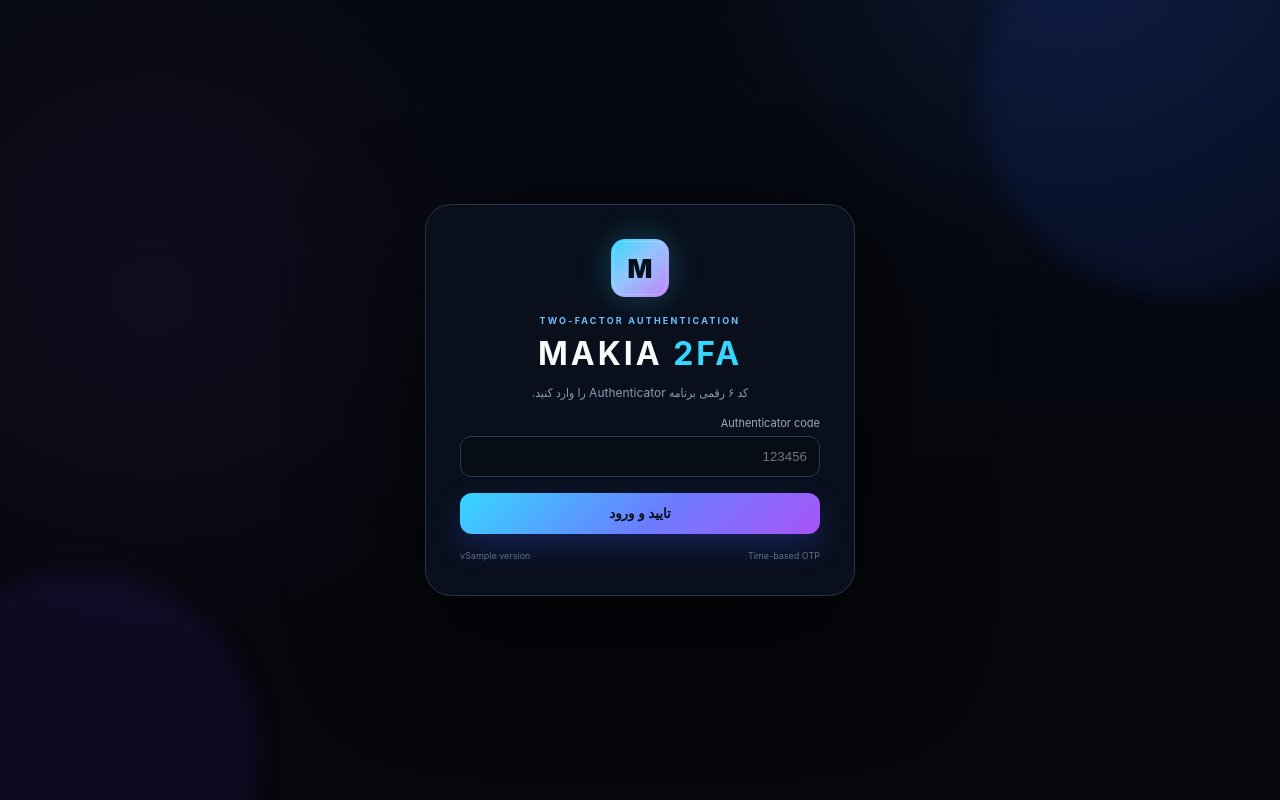
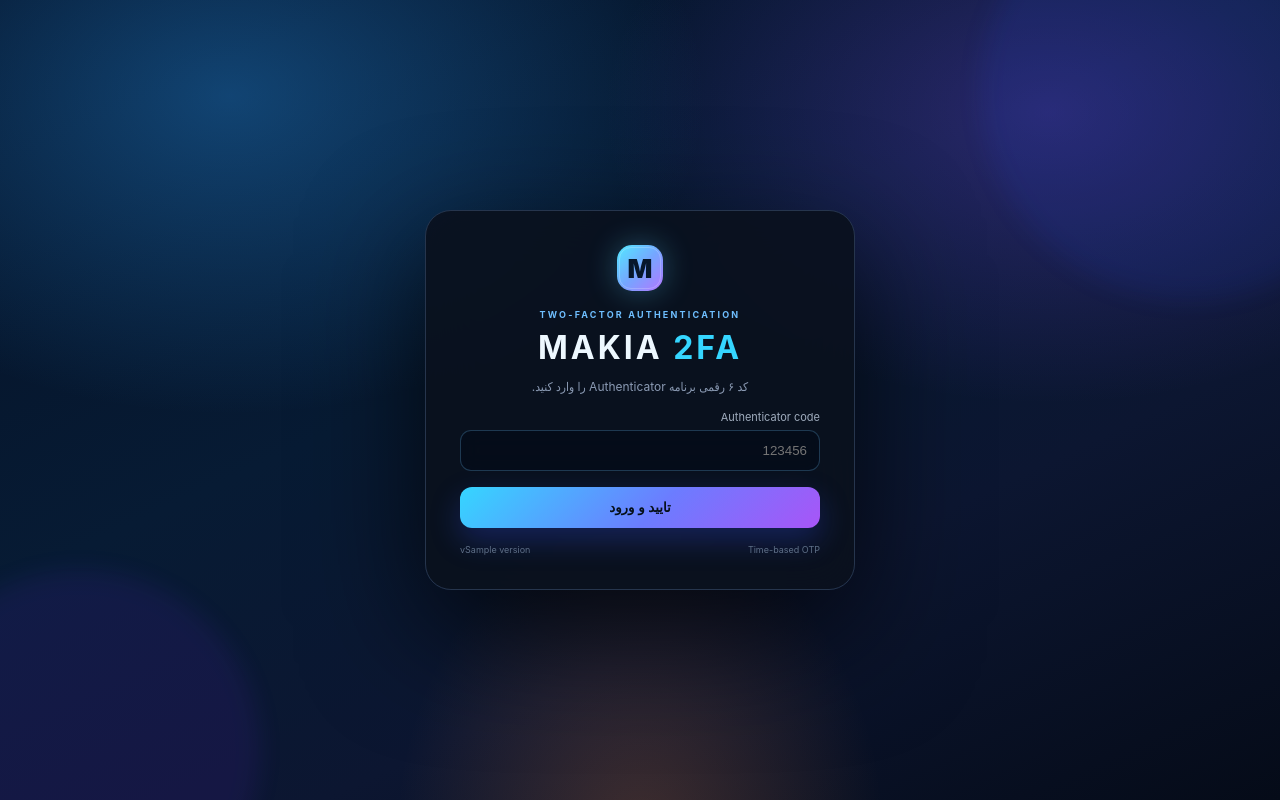
Before and after one commit to mahanneo/Dragon-VPS-Manager-NG, a FastAPI app: template app/templates/login_2fa.html in a window 1280 px wide. Run offline with FastAPI, Linux system fonts and the light colour scheme; the template is opened without the code that fills it: most values are stand-ins (such as "Sample title", 1, 10 or a date in 2020); parts of the project's set-up code (start-up, migrations or seed data) failed here and were passed over.

Commit message:
style: complete Glass Aurora shell and cache refresh

```diff
--- a/app/templates/login_2fa.html
+++ b/app/templates/login_2fa.html
@@ -1 +1 @@
-<!doctype html><html lang="fa" dir="rtl"><head><meta charset="utf-8"><meta name="viewport" content="width=device-width,initial-scale=1"><meta name="theme-color" content="#060913"><title>{{app_name}} - 2FA</title><link rel="stylesheet" href="/static/app.css?v={{version}}"></head><body class="login-body"><div class="login-orb orb-a"></div><div class="login-orb orb-b"></div><main class="login-card"><div class="brand-mark login-mark">M</div><div class="eyebrow centered">TWO-FACTOR AUTHENTICATION</div><h1>MAKIA <span>2FA</span></h1><p>کد ۶ رقمی برنامه Authenticator را وارد کنید.</p>{% if error %}<div class="alert">{{error}}</div>{% endif %}<form method="post" action="/login/2fa"><input type="hidden" name="token" value="{{token}}"><label>Authenticator code<input name="code" inputmode="numeric" pattern="[0-9]{6}" maxlength="6" autocomplete="one-time-code" required placeholder="123456"></label><button class="primary-btn" type="submit">تایید و ورود</button></form><div class="login-meta"><span>Time-based OTP</span><span>v{{version}}</span></div></main></body></html>
+<!doctype html><html lang="fa" dir="rtl"><head><meta charset="utf-8"><meta name="viewport" content="width=device-width,initial-scale=1"><meta name="theme-color" content="#071b34"><title>{{app_name}} - 2FA</title><link rel="stylesheet" href="/static/app.css?v={{version}}"></head><body class="login-body" data-theme="glass"><div class="login-orb orb-a"></div><div class="login-orb orb-b"></div><main class="login-card"><div class="brand-mark login-mark">M</div><div class="eyebrow centered">TWO-FACTOR AUTHENTICATION</div><h1>MAKIA <span>2FA</span></h1><p>کد ۶ رقمی برنامه Authenticator را وارد کنید.</p>{% if error %}<div class="alert">{{error}}</div>{% endif %}<form method="post" action="/login/2fa"><input type="hidden" name="token" value="{{token}}"><label>Authenticator code<input name="code" inputmode="numeric" pattern="[0-9]{6}" maxlength="6" autocomplete="one-time-code" required placeholder="123456"></label><button class="primary-btn" type="submit">تایید و ورود</button></form><div class="login-meta"><span>Time-based OTP</span><span>v{{version}}</span></div></main></body></html>
```
